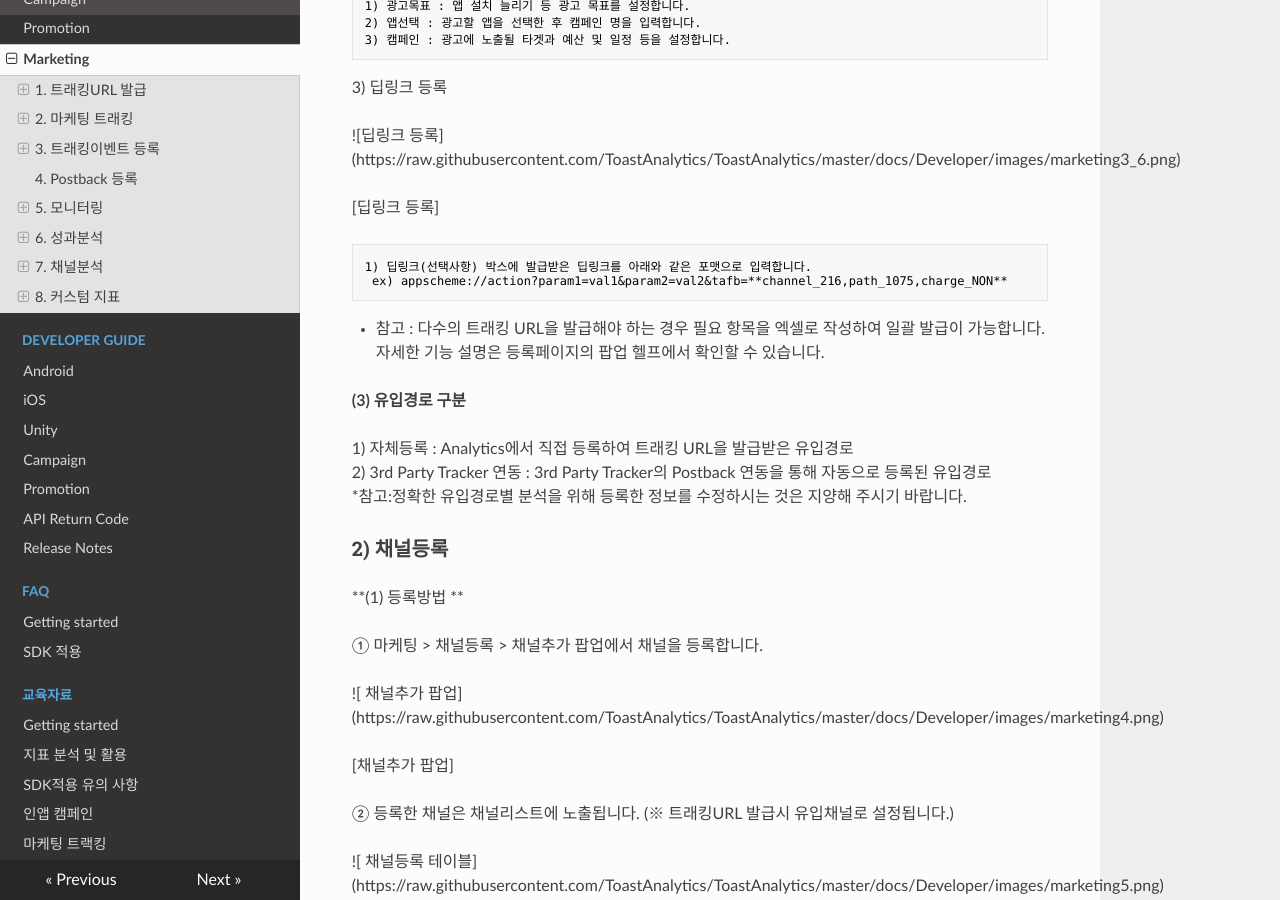
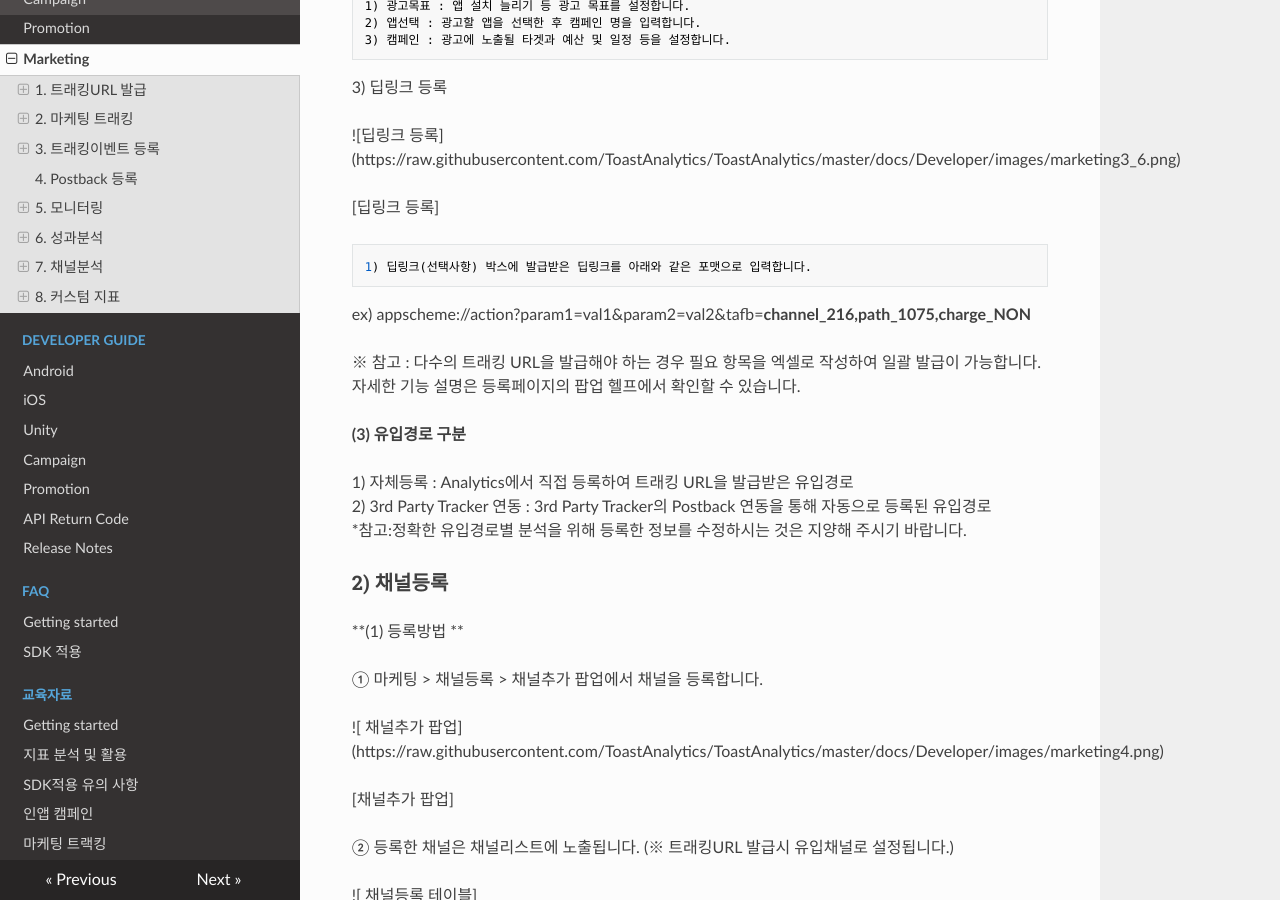
Before and after one commit to ToastAnalytics/ToastAnalytics, an MkDocs documentation site: the page built from docs/Developer/3. marketing Guide.md, in a window 1280 px wide and 900 px high, scrolled down 2603 px. Built offline with MkDocs 1.6.1, drawn with Linux system fonts in a browser that asks for light colours; nearby versions of some CDN libraries; old or Windows-style settings are respelled for this version of MkDocs.

```diff
--- a/docs/Developer/3. marketing Guide.md
+++ b/docs/Developer/3. marketing Guide.md
@@ -62,6 +62,8 @@ Toast Analytics에서는 간편하게 트래킹 URL을 발급하여 채널별
     ③ 딥링크등록 : 캠페인 설정 후 Facebook 광고 하단 딥링크에 발급받은 딥링크를 입력합니다.
     : 광고설정 완료 후 Analytics에서 Facebook 광고로 유입된 이용자를 트래킹할 수 있습니다.
 
+
+
 ** Facebook 트래킹 Flow**
 
 ![Facebook 트래킹 Flow]
@@ -112,12 +114,13 @@ Toast Analytics에서는 간편하게 트래킹 URL을 발급하여 채널별
 [딥링크 등록]
 
     1) 딥링크(선택사항) 박스에 발급받은 딥링크를 아래와 같은 포맷으로 입력합니다.
-     ex) appscheme://action?param1=val1&param2=val2&tafb=**channel_216,path_1075,charge_NON**
+
+ex) appscheme://action?param1=val1&param2=val2&tafb=**channel_216,path_1075,charge_NON**
 
 
 
 
-- 참고 : 다수의 트래킹 URL을 발급해야 하는 경우 필요 항목을 엑셀로 작성하여 일괄 발급이 가능합니다. 자세한 기능 설명은 등록페이지의 팝업 헬프에서 확인할 수 있습니다.
+※ 참고 : 다수의 트래킹 URL을 발급해야 하는 경우 필요 항목을 엑셀로 작성하여 일괄 발급이 가능합니다. 자세한 기능 설명은 등록페이지의 팝업 헬프에서 확인할 수 있습니다.
 
 **(3) 유입경로 구분**
 
```
